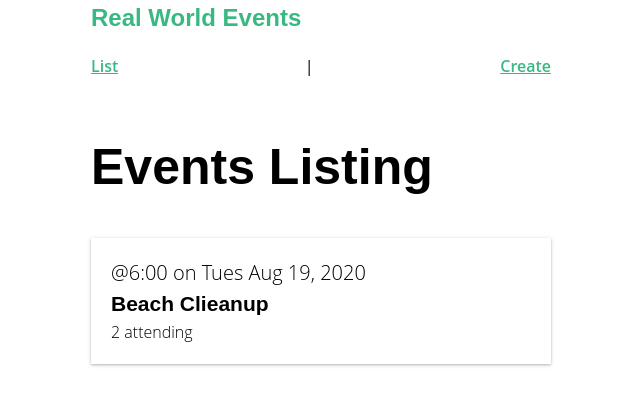
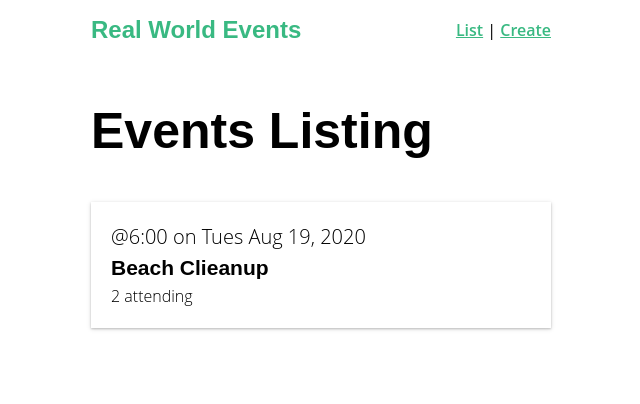
Before and after one commit to poster-keisuke/vueTutorial, a Vue app in the folder RealWorldVue/: page / in a window 1280 px wide. Shown: the top 404 px of the page, without its empty margins (319-959 px from the left). Built offline with nearby package versions, Linux system fonts and the light colour scheme.

Commit message:
fix: mod style

```diff
--- a/RealWorldVue/src/components/NavBar.vue
+++ b/RealWorldVue/src/components/NavBar.vue
@@ -13,7 +13,7 @@ export default {}
 </script>
 
 <style scoped>
-nav {
+.nav {
   display: flex;
   justify-content: space-between;
   align-items: center;
```
